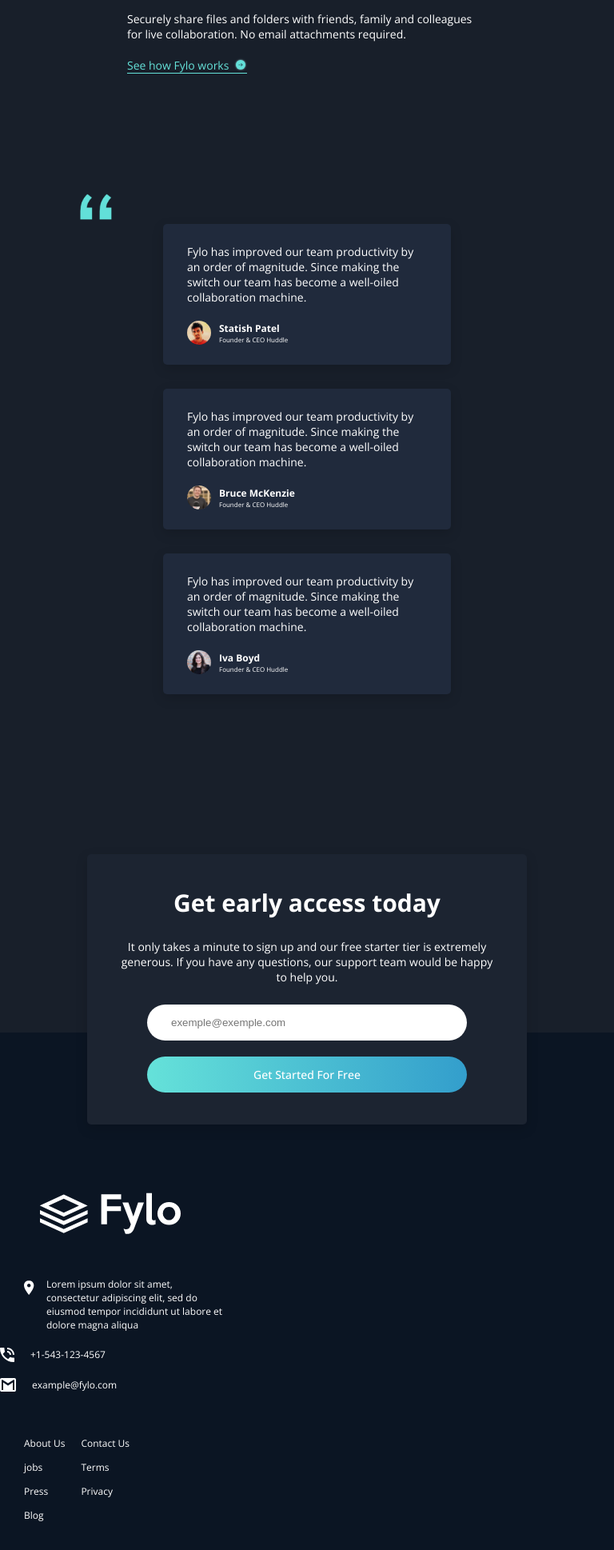
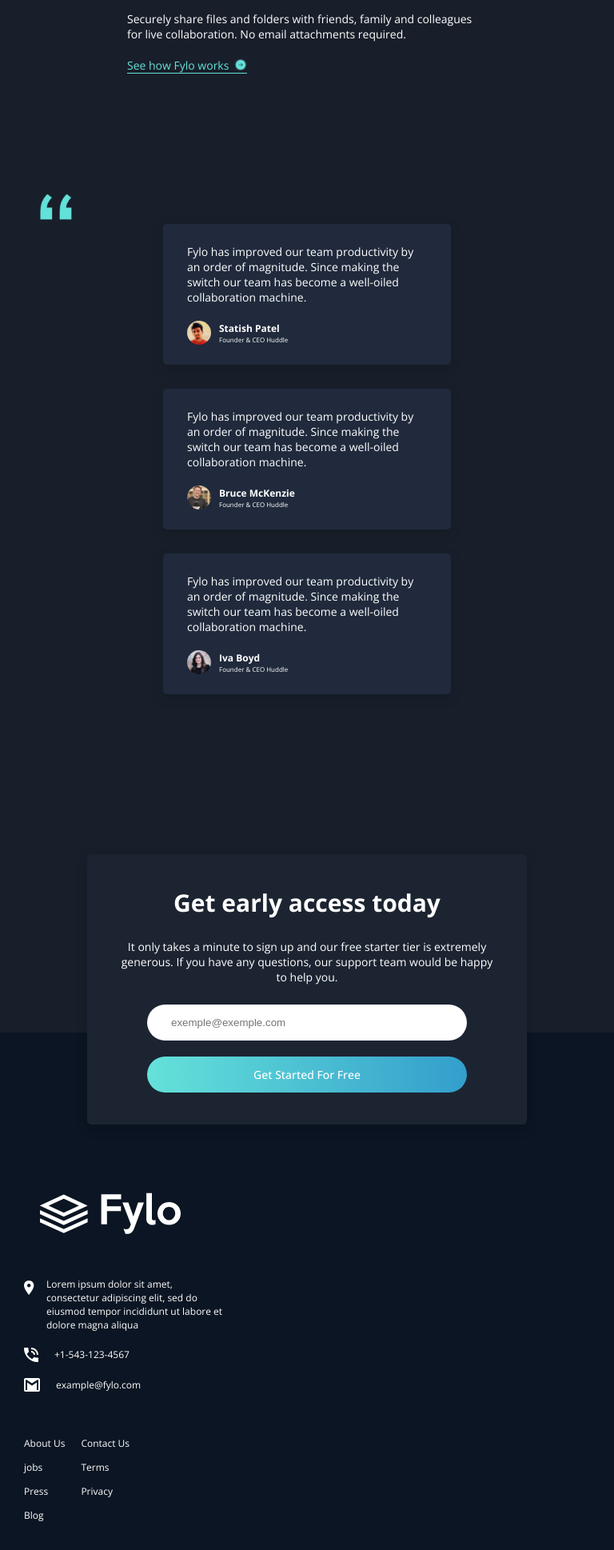
Before and after one commit to LucasLaino/frontend-mentor-fylo-lading-page, a React (Vite) app: page / in a window 768 px wide. Shown: the part 2642-4580 px from the top of the page at 80% size. Built offline with nearby package versions, Linux system fonts and the light colour scheme.

Commit message:
perf: Adiciona Media Queries para desktops pequenos ao CommentsSection

```diff
--- a/src/components/CommentsSection/CommentsSection.module.css
+++ b/src/components/CommentsSection/CommentsSection.module.css
@@ -27,7 +27,6 @@
 @media (min-width: 525px) and (max-width: 820px) {
     .bgQuotes {
         width: 40px;
-        margin-left: 100px;
     }
 
     .commentsSection {
@@ -36,3 +35,11 @@
         flex-direction: column;
     }
 }
+
+@media (min-width: 1100px) and (max-width: 1200px) {
+    .commentsSection {
+        gap: 20px;
+        margin: 0 20px;
+        justify-content: center;
+    }
+}
--- a/src/components/Footer/Footer.module.css
+++ b/src/components/Footer/Footer.module.css
@@ -145,7 +145,7 @@
         max-width: 250px;
     }
 
-    .contatct {
+    .contact {
         padding-left: 30px;
     }
 
```
